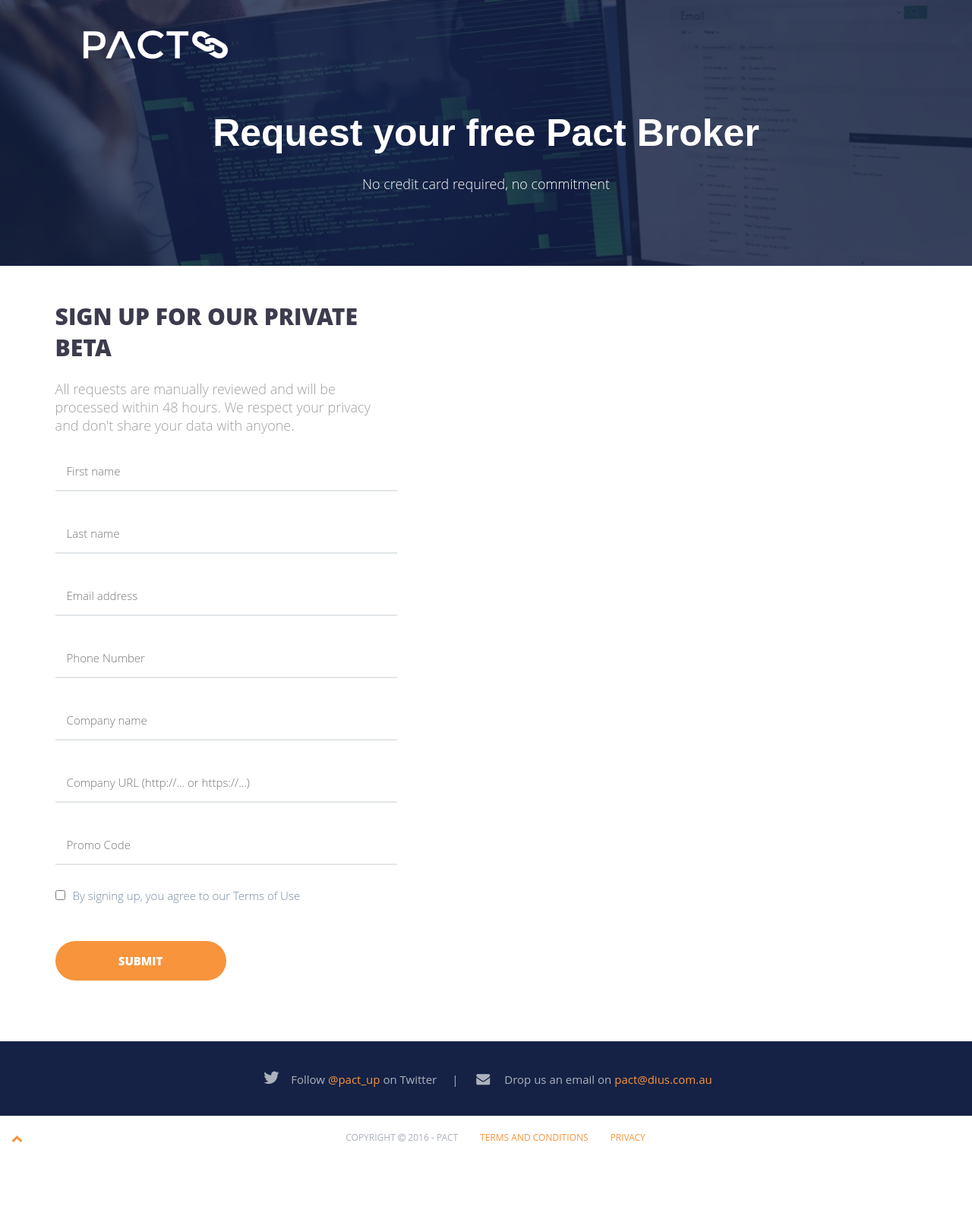
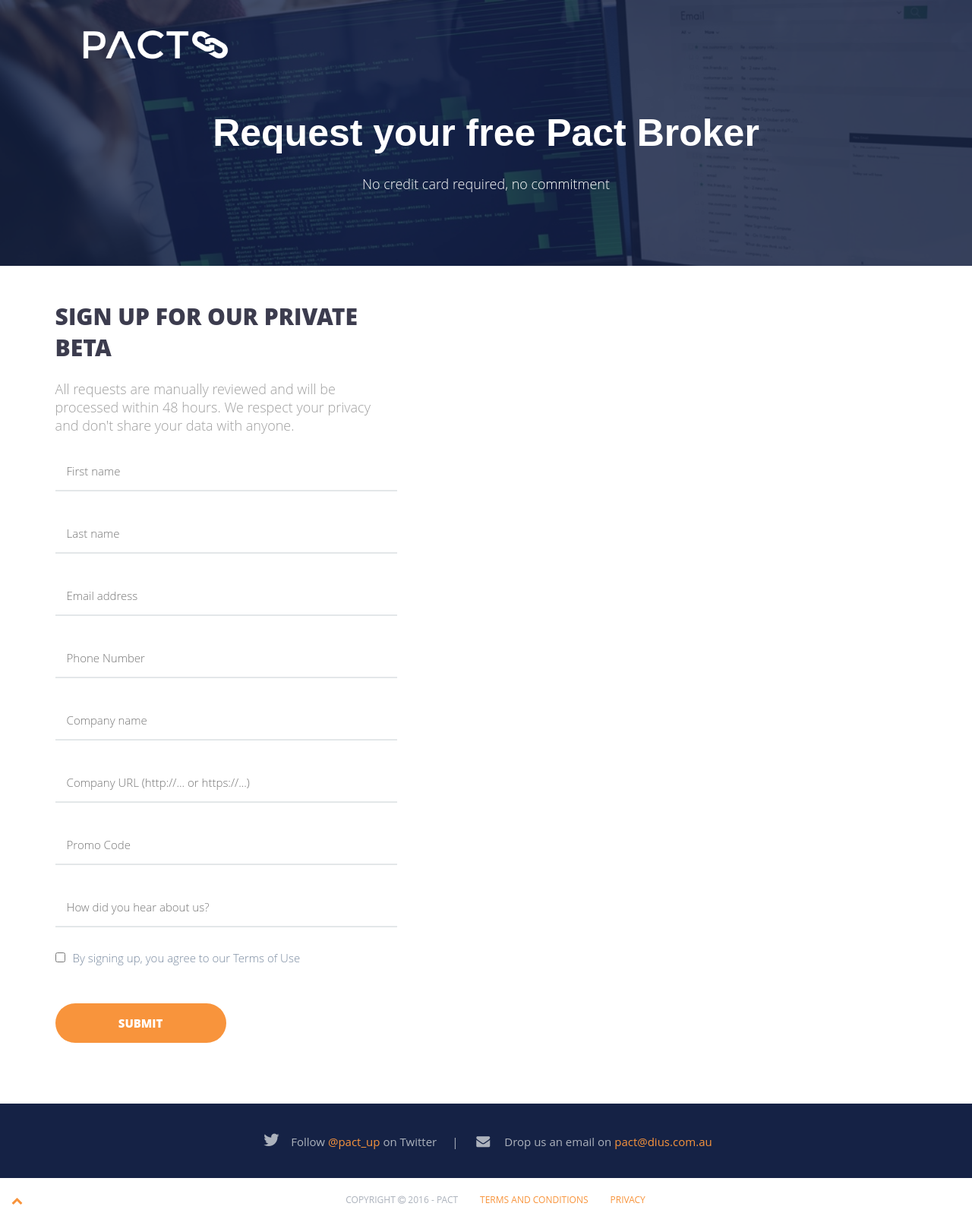
Before and after one commit to DiUS/pact-website, a Jekyll site: the page built from register.html, in a window 1280 px wide. Shown: the whole page at 76% size. Built offline with Jekyll 4.4.1, drawn with Linux system fonts in a browser that asks for light colours; nearby versions of some CDN libraries; library files that are not in the unit come from our copies; before the commit the page ends 1519 px from its top, so only the background shows below that.

Commit message:
Add extra where do you hear from us field

```diff
--- a/js/pact-website.js
+++ b/js/pact-website.js
@@ -13,7 +13,8 @@
     company_url: $('#company_url').val(),
     email: $('#email').val(),
     phone_number: $('#phone_number').val(),
-    promo_code: $('#promo_code').val()
+    promo_code: $('#promo_code').val(),
+    how_hear: $('#how_hear').val()
   }
 
   $.ajax({
--- a/register.html
+++ b/register.html
@@ -53,9 +53,10 @@
 								<p>
 									<input type="text" id="promo_code" name="promo_code" class="textbox" placeholder="Promo Code" spellcheck="false" />
 								</p>
-
 								<p>
-
+									<input type="text" id="how_hear" name="how_hear" class="textbox" placeholder="How did you hear about us?" spellcheck="false" required />
+								</p>
+								<p>
 									<input type="checkbox" id="agree_terms" name="agree_terms" class="textbox" placeholder="I agree to Terms and conditions of Pact." required /><label class="form-label">By signing up, you agree to our <a href="/terms" target="_blank"> Terms of Use</a></label>
 								</p>
 								<p>
```
